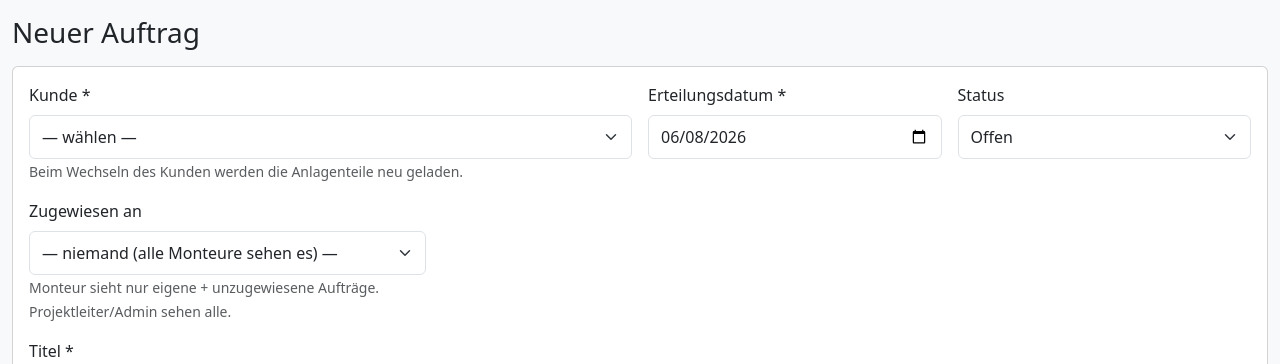
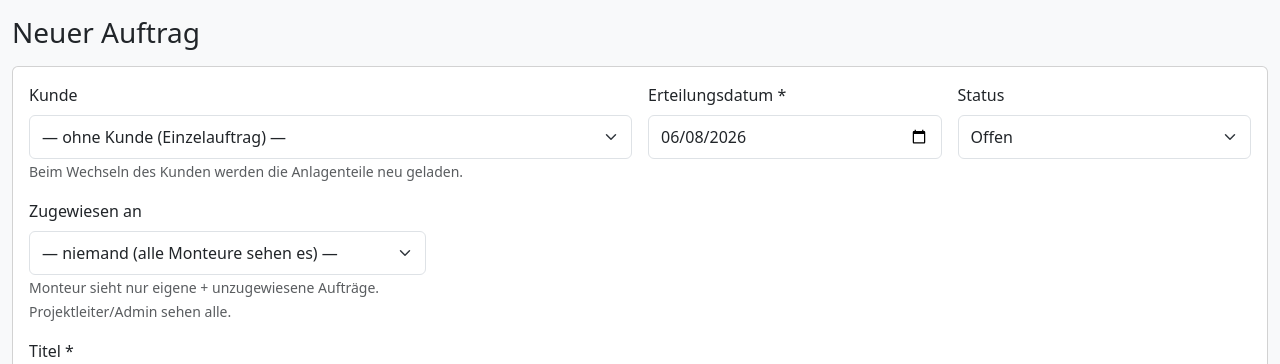
Before and after one commit to christiani93/auftragsveraltung, a Flask app: page /auftraege/neu in a window 1280 px wide. Shown: the part 56-420 px from the top of the page. Run offline with Flask 3, Linux system fonts and the light colour scheme; the visitor is signed in with stand-in values (Sample User, id 1); some libraries are stand-ins or nearby versions.

Commit message:
Wish #17: Einzelauftrag ohne Kunde moeglich (Kunde nicht mehr Pflicht)
Co-Authored-By: Claude Opus 4.8 <noreply@anthropic.com>

```diff
--- a/routes/auftraege.py
+++ b/routes/auftraege.py
@@ -182,8 +182,8 @@ def new_auftrag():
 
     if request.method == "POST":
         data = _form_to_auftrag(request.form)
-        if not data["kunde_id"] or not data["titel"]:
-            flash("Kunde und Titel sind erforderlich.", "warning")
+        if not data["titel"]:
+            flash("Titel ist erforderlich.", "warning")
             kunde = kunden.get(data["kunde_id"]) if data["kunde_id"] else None
             return render_template(
                 "auftraege/edit.html",
@@ -265,8 +265,8 @@ def edit_auftrag(auftrag_id: str):
         abort(403)
     if request.method == "POST":
         data = _form_to_auftrag(request.form)
-        if not data["kunde_id"] or not data["titel"]:
-            flash("Kunde und Titel sind erforderlich.", "warning")
+        if not data["titel"]:
+            flash("Titel ist erforderlich.", "warning")
             return render_template(
                 "auftraege/edit.html",
                 auftrag={**auftrag, **data}, neu=False,
--- a/templates/auftraege/edit.html
+++ b/templates/auftraege/edit.html
@@ -7,9 +7,9 @@
   <div class="card card-body mb-3">
     <div class="row g-3">
       <div class="col-md-6">
-        <label class="form-label">Kunde *</label>
-        <select name="kunde_id" class="form-select" required onchange="this.form.action='?kunde_id='+this.value; this.form.method='GET'; this.form.submit();">
-          <option value="">— wählen —</option>
+        <label class="form-label">Kunde</label>
+        <select name="kunde_id" class="form-select" onchange="this.form.action='?kunde_id='+this.value; this.form.method='GET'; this.form.submit();">
+          <option value="">— ohne Kunde (Einzelauftrag) —</option>
           {% for k in alle_kunden %}
           <option value="{{ k.id }}" {% if auftrag.kunde_id == k.id %}selected{% endif %}>{{ k.name }}</option>
           {% endfor %}
```
